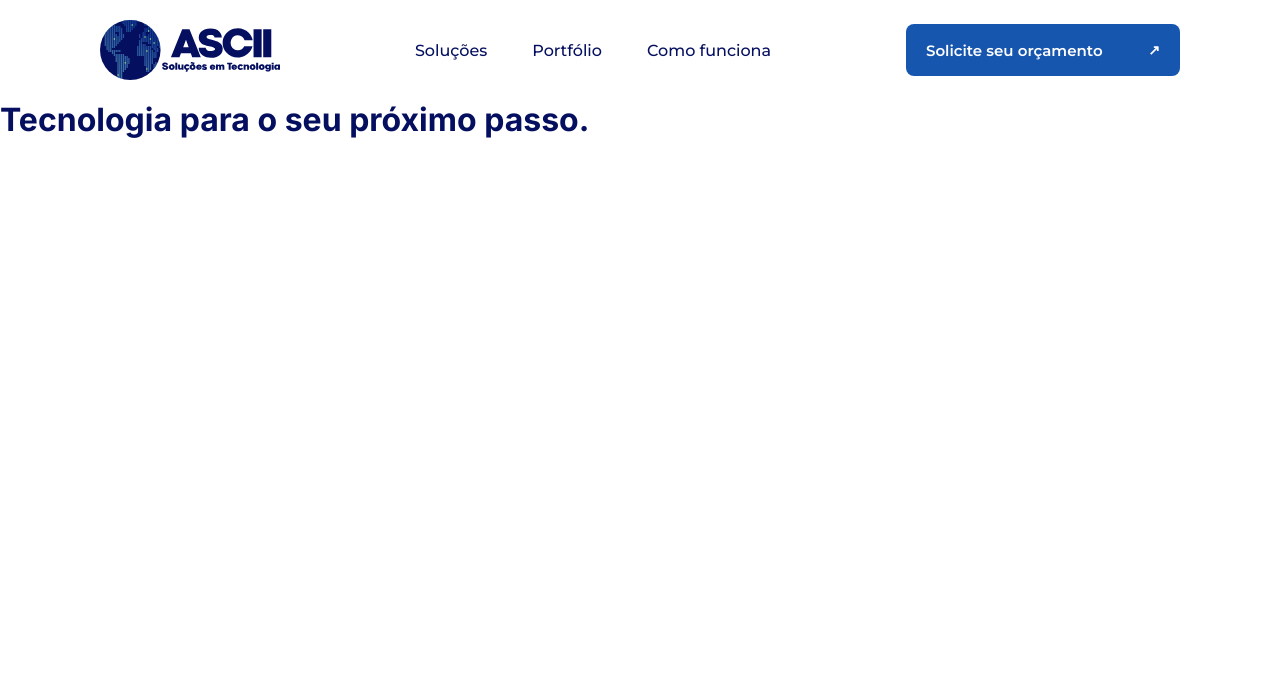
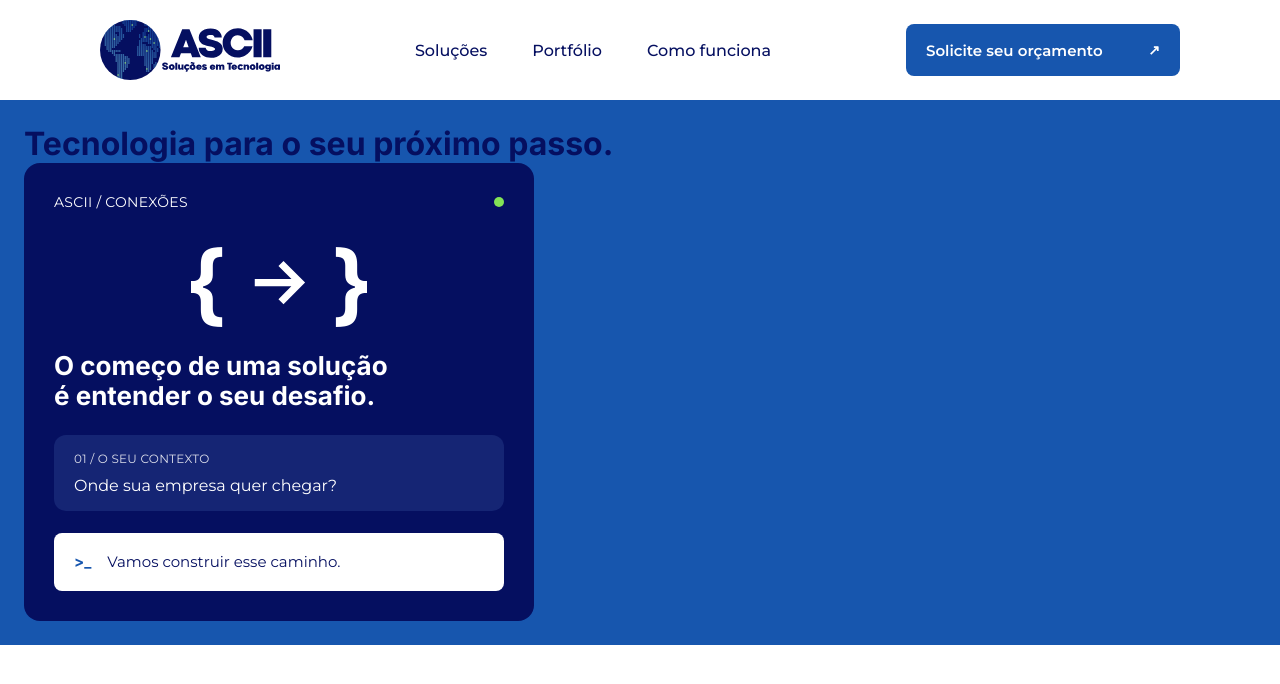
Before and after one commit to asciijr/Site_ASCII_SQUAD_3, a React (Vite) app in the folder frontend/: page / in a window 1280 px wide. Shown: the top 684 px of the page. Built offline with nearby package versions, Linux system fonts and the light colour scheme.

Commit message:
feat(hero): adiciona card de conexoes

```diff
--- a/frontend/src/App.tsx
+++ b/frontend/src/App.tsx
@@ -1,11 +1,15 @@
 import Header from "./components/organisms/Header";
+import ConnectionCard from "./components/organisms/ConnectionCard";
 
 function App() {
   return (
     <>
       <Header />
-      <main>
+      <main style={{ background: "#1756ae", padding: 24 }}>
         <h1>Tecnologia para o seu próximo passo.</h1>
+        <div style={{ maxWidth: 510 }}>
+          <ConnectionCard />
+        </div>
       </main>
     </>
   );
--- /dev/null
+++ b/frontend/src/components/atoms/ArrowIcon/ArrowIcon.tsx
@@ -0,0 +1,23 @@
+interface ArrowIconProps {
+  size?: number;
+  className?: string;
+}
+
+function ArrowIcon({ size = 16, className }: ArrowIconProps) {
+  return (
+    <svg
+      className={className}
+      width={size}
+      height={size}
+      viewBox="0 0 48 48"
+      fill="none"
+      stroke="currentColor"
+      strokeWidth="6"
+      aria-hidden="true"
+    >
+      <path d="M4 24h38M26 8l16 16-16 16" />
+    </svg>
+  );
+}
+
+export default ArrowIcon;
--- /dev/null
+++ b/frontend/src/components/atoms/ArrowIcon/index.ts
@@ -0,0 +1 @@
+export { default } from "./ArrowIcon";
--- /dev/null
+++ b/frontend/src/components/molecules/ContextBlock/ContextBlock.module.css
@@ -0,0 +1,17 @@
+.block {
+  padding: 16px 20px;
+  border-radius: 12px;
+  background: var(--color-navy-700);
+}
+
+.label {
+  font-size: 12px;
+  letter-spacing: 0.02em;
+  text-transform: uppercase;
+  opacity: 0.85;
+}
+
+.question {
+  margin-top: 10px;
+  font-size: 16px;
+}
--- /dev/null
+++ b/frontend/src/components/molecules/ContextBlock/ContextBlock.tsx
@@ -0,0 +1,17 @@
+import styles from "./ContextBlock.module.css";
+
+interface ContextBlockProps {
+  label: string;
+  question: string;
+}
+
+function ContextBlock({ label, question }: ContextBlockProps) {
+  return (
+    <div className={styles.block}>
+      <p className={styles.label}>{label}</p>
+      <p className={styles.question}>{question}</p>
+    </div>
+  );
+}
+
+export default ContextBlock;
--- /dev/null
+++ b/frontend/src/components/molecules/ContextBlock/index.ts
@@ -0,0 +1 @@
+export { default } from "./ContextBlock";
--- /dev/null
+++ b/frontend/src/components/molecules/PromptBar/PromptBar.module.css
@@ -0,0 +1,17 @@
+.bar {
+  display: flex;
+  align-items: center;
+  gap: 16px;
+  min-height: 58px;
+  padding: 0 20px;
+  border-radius: var(--radius-sm);
+  background: var(--color-white);
+  color: var(--color-navy-900);
+  font-size: 15px;
+}
+
+.prompt {
+  color: var(--color-blue-600);
+  font-family: var(--font-heading);
+  font-weight: 700;
+}
--- /dev/null
+++ b/frontend/src/components/molecules/PromptBar/PromptBar.tsx
@@ -0,0 +1,19 @@
+import type { ReactNode } from "react";
+import styles from "./PromptBar.module.css";
+
+interface PromptBarProps {
+  children: ReactNode;
+}
+
+function PromptBar({ children }: PromptBarProps) {
+  return (
+    <div className={styles.bar}>
+      <span className={styles.prompt} aria-hidden="true">
+        &gt;_
+      </span>
+      <span>{children}</span>
+    </div>
+  );
+}
+
+export default PromptBar;
--- /dev/null
+++ b/frontend/src/components/molecules/PromptBar/index.ts
@@ -0,0 +1 @@
+export { default } from "./PromptBar";
--- /dev/null
+++ b/frontend/src/components/organisms/ConnectionCard/ConnectionCard.module.css
@@ -0,0 +1,69 @@
+.card {
+  padding: 24px;
+  border-radius: var(--radius-lg);
+  background: var(--color-navy-900);
+  color: var(--color-white);
+}
+
+.top {
+  display: flex;
+  align-items: center;
+  justify-content: space-between;
+}
+
+.title {
+  font-size: 14px;
+  letter-spacing: 0.02em;
+  text-transform: uppercase;
+}
+
+.status {
+  width: 10px;
+  height: 10px;
+  border-radius: 50%;
+  background: var(--color-green-400);
+}
+
+.symbol {
+  display: flex;
+  align-items: center;
+  justify-content: center;
+  gap: 24px;
+  margin: 28px 0 24px;
+  font-family: var(--font-heading);
+  font-size: 64px;
+  font-weight: 700;
+  line-height: 1;
+}
+
+.symbol svg {
+  width: 0.65em;
+  height: 0.65em;
+}
+
+.headline {
+  margin-bottom: 24px;
+  font-family: var(--font-heading);
+  font-size: 22px;
+  font-weight: 700;
+  line-height: 1.15;
+}
+
+.details {
+  display: grid;
+  gap: 22px;
+}
+
+@media (min-width: 1024px) {
+  .card {
+    padding: 30px;
+  }
+
+  .symbol {
+    font-size: 88px;
+  }
+
+  .headline {
+    font-size: 26px;
+  }
+}
--- /dev/null
+++ b/frontend/src/components/organisms/ConnectionCard/ConnectionCard.tsx
@@ -0,0 +1,33 @@
+import ArrowIcon from "../../atoms/ArrowIcon";
+import ContextBlock from "../../molecules/ContextBlock";
+import PromptBar from "../../molecules/PromptBar";
+import styles from "./ConnectionCard.module.css";
+
+function ConnectionCard() {
+  return (
+    <div className={styles.card}>
+      <div className={styles.top}>
+        <p className={styles.title}>ASCII / Conexões</p>
+        <span className={styles.status} aria-hidden="true" />
+      </div>
+
+      <div className={styles.symbol} aria-hidden="true">
+        <span>{"{"}</span>
+        <ArrowIcon />
+        <span>{"}"}</span>
+      </div>
+
+      <p className={styles.headline}>
+        O começo de uma solução
+        <br />é entender o seu desafio.
+      </p>
+
+      <div className={styles.details}>
+        <ContextBlock label="01 / O seu contexto" question="Onde sua empresa quer chegar?" />
+        <PromptBar>Vamos construir esse caminho.</PromptBar>
+      </div>
+    </div>
+  );
+}
+
+export default ConnectionCard;
--- /dev/null
+++ b/frontend/src/components/organisms/ConnectionCard/index.ts
@@ -0,0 +1 @@
+export { default } from "./ConnectionCard";
```
Also changed, not shown: 1 other file (tests, documents, lock files or other folders).
